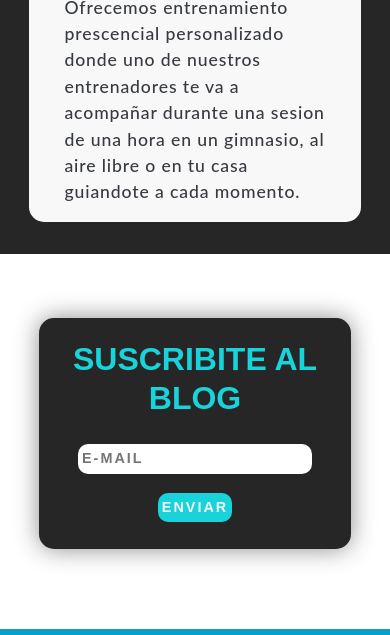
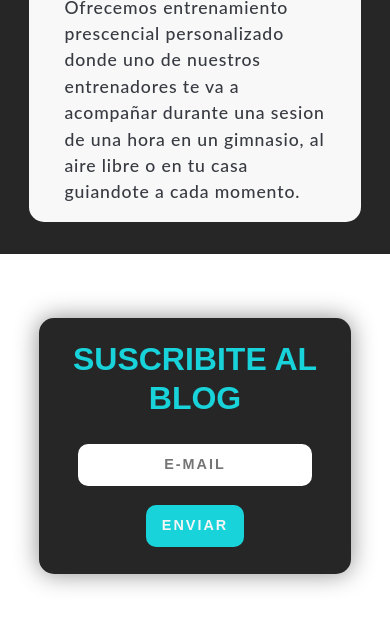
Before and after one commit to j-madruga/Blackwater-Performance, a website: page index.html in a window 390 px wide. Shown: the part 3468-4103 px from the top of the page. Drawn offline with nearby package versions, Linux system fonts and the light colour scheme; a web font is replaced by a local one.

Commit message:
se agrega readme y corrigen detalles del componente call to action

```diff
--- a/scss/_components.scss
+++ b/scss/_components.scss
@@ -183,6 +183,9 @@
         }
         form {
             margin-bottom: 1.75em;
+            input {
+                padding: .7em 1.125em;
+            }
         }
     }
 }
@@ -200,8 +203,8 @@
                 width: 60vw;
                 margin-top: .8em;
                 margin-bottom: .5em;
+                text-align: center;
             }
-
         }
     }
 }
```
Also changed, not shown: css/styles.css, readme.md (added).
